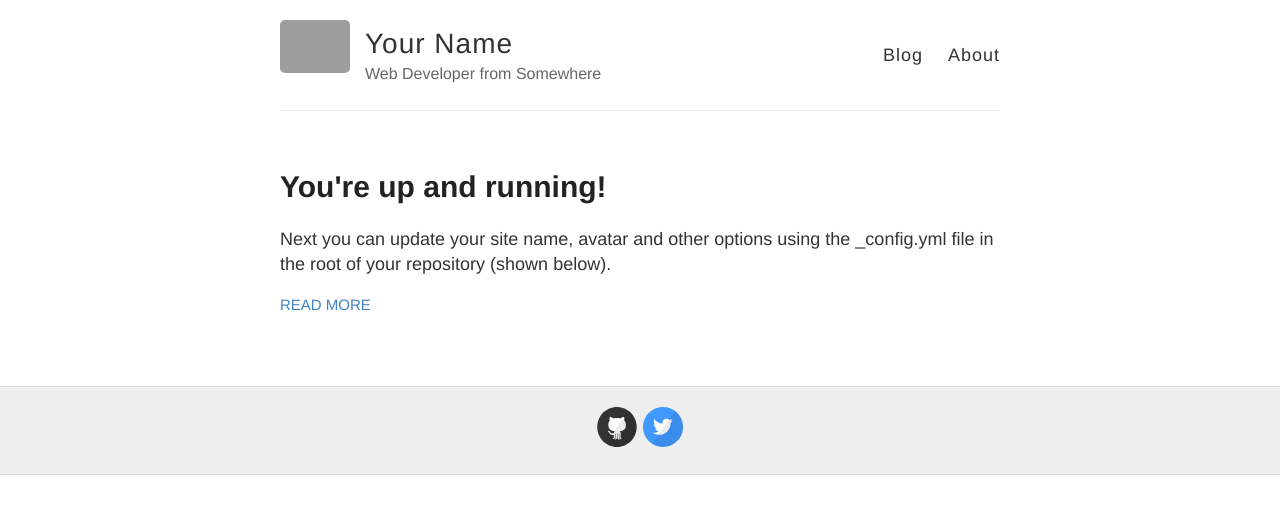
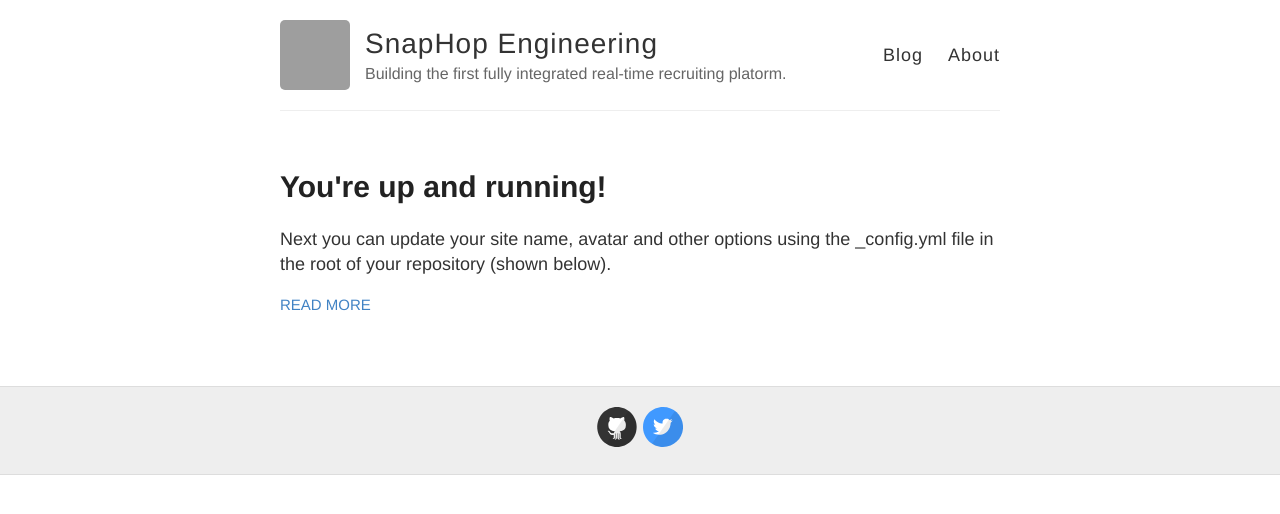
Before and after one commit to snaphop/snaphop.github.io, a Jekyll site: the page built from index.html, in a window 1280 px wide. Shown: the top 514 px of the page. Built offline with Jekyll 4.4.1, drawn with Linux system fonts in a browser that asks for light colours; Markdown is read by kramdown in place of the engine named in the settings; grey boxes are pictures that could not be loaded.

Commit message:
Change logo and descripion

```diff
--- a/_config.yml
+++ b/_config.yml
@@ -3,13 +3,14 @@
 #
 
 # Name of your site (displayed in the header)
-name: Your Name
+name: SnapHop Engineering
 
 # Short bio or description (displayed in the header)
-description: Web Developer from Somewhere
+description: Building the first fully integrated real-time recruiting platorm.
 
 # URL of your avatar or profile pic (you could use your GitHub profile pic)
-avatar: https://raw.githubusercontent.com/barryclark/jekyll-now/master/images/jekyll-logo.png
+# avatar: https://raw.githubusercontent.com/barryclark/jekyll-now/master/images/jekyll-logo.png
+avatar: https://avatars2.githubusercontent.com/u/1457455?v=3&s=200
 
 #
 # Flags below are optional
@@ -26,7 +27,7 @@ footer-links:
   linkedin:
   pinterest:
   rss: # just type anything here for a working RSS icon, make sure you set the "url" above!
-  twitter: jekyllrb
+  twitter: gosnaphop
   stackoverflow: # your stackoverflow profile, e.g. "users/50476/bart-kiers"
   youtube: # channel/<your_long_string> or user/<user-name>
   googleplus: # anything in your profile username that comes after plus.google.com/
--- /dev/null
+++ b/logo.txt
@@ -0,0 +1,6 @@
+ __
+/ _\_ __   __ _ _ __   /\  /\___  _ __
+\ \| '_ \ / _` | '_ \ / /_/ / _ \| '_ \
+_\ \ | | | (_| | |_) / __  / (_) | |_) |
+\__/_| |_|\__,_| .__/\/ /_/ \___/| .__/
+               |_|               |_|
```
Also changed, not shown: images/SnapHop-ANSI.png (added), images/SnapHop-Simple.png (added).
